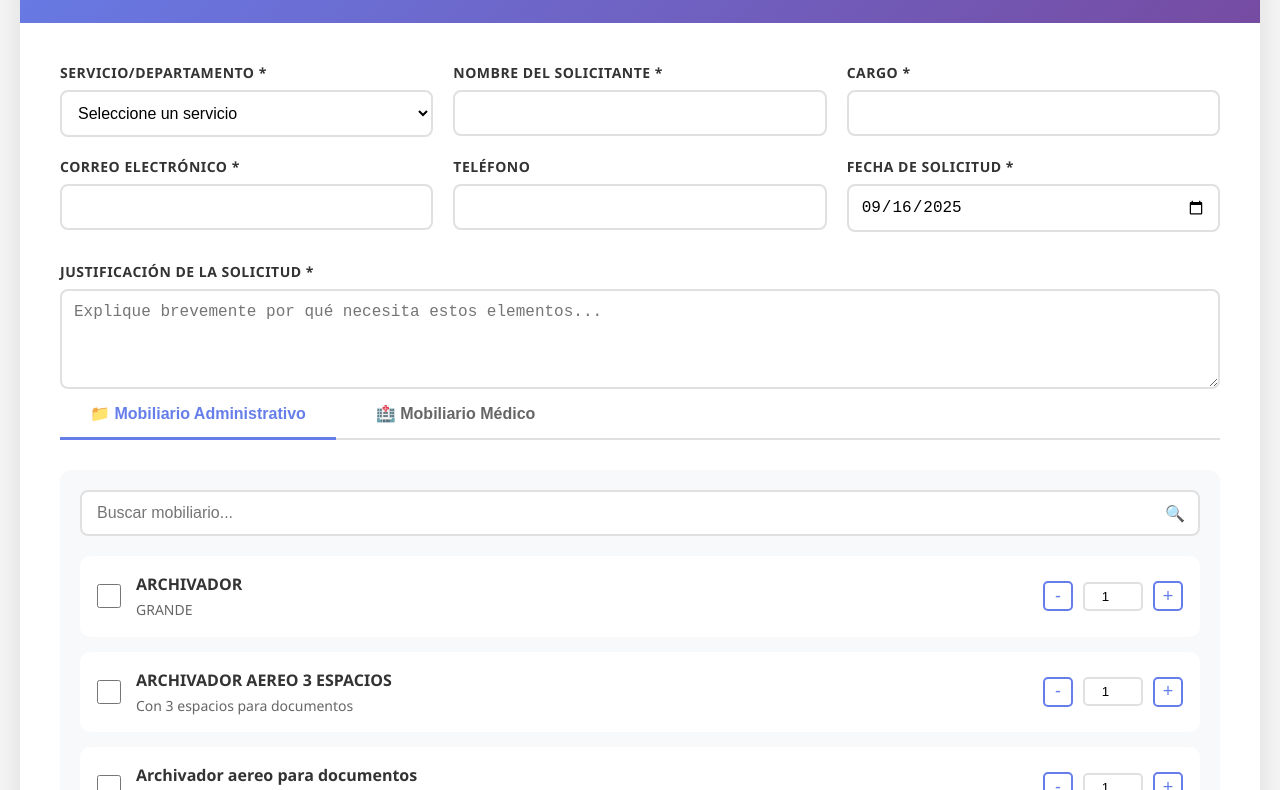
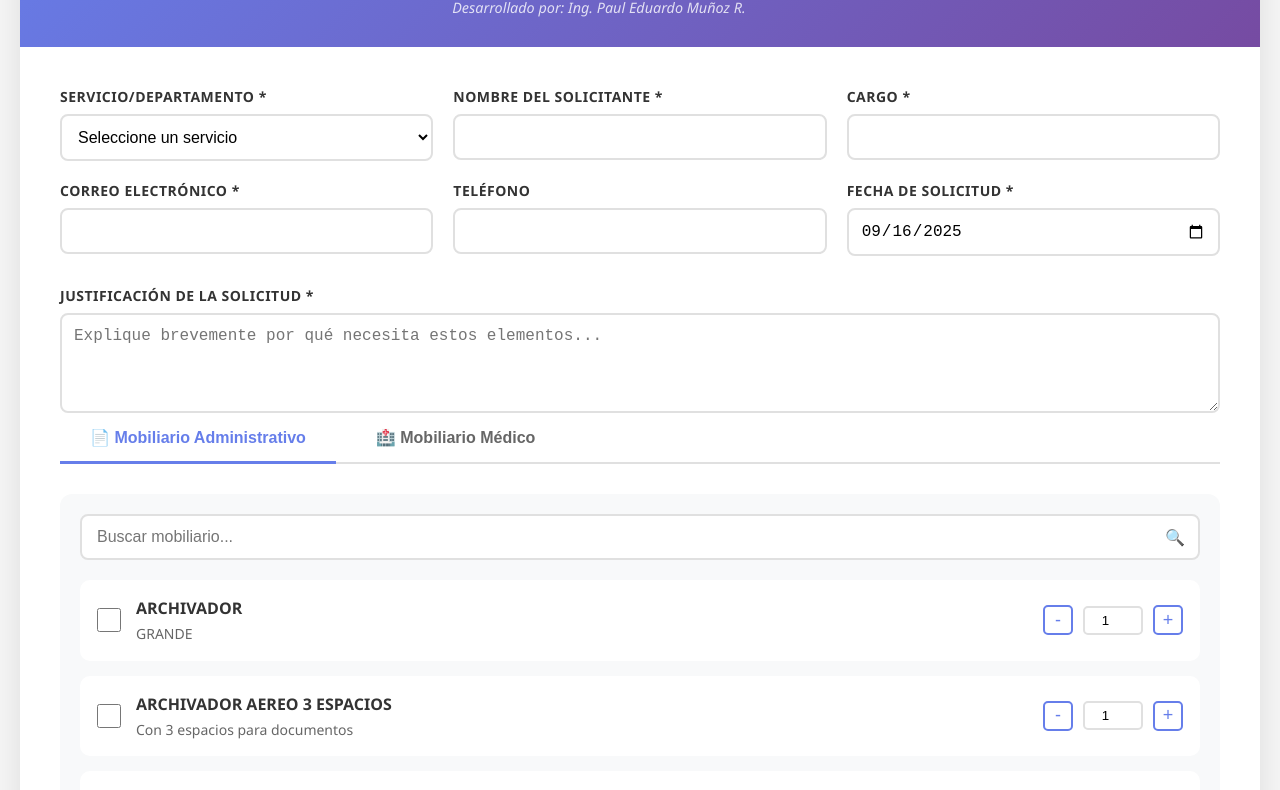
Before and after one commit to LiderBiomedico/Suministros-, a website: page index.html in a window 1280 px wide. Shown: the part 149-939 px from the top of the page. Drawn offline with Linux system fonts and the light colour scheme.

Commit message:
Add files via upload

```diff
--- a/index.html
+++ b/index.html
@@ -57,6 +57,14 @@
 .header p {
     font-size: 1.2em;
     opacity: 0.9;
+    margin-bottom: 5px;
+}
+
+.developer-info {
+    font-size: 0.9em;
+    opacity: 0.8;
+    font-style: italic;
+    margin-top: 5px;
 }
 
 @media (max-width: 768px) {
@@ -393,8 +401,9 @@
     <div class="header-content">
         <img src="logo-hslv.png" alt="Hospital Susana López" class="header-logo">
         <div class="header-text">
-            <h1> Hospital Susana López</h1>
+            <h1>Hospital Susana López</h1>
             <p>Sistema de Solicitud de Mobiliario</p>
+            <div class="developer-info">Desarrollado por: Ing. Paul Eduardo Muñoz R.</div>
         </div>
     </div>
 </div>
@@ -464,7 +473,7 @@
 
                 <div class="tabs">
                     <button type="button" class="tab active" onclick="changeTab('administrativo')">
-                        📁 Mobiliario Administrativo
+                        📄 Mobiliario Administrativo
                     </button>
                     <button type="button" class="tab" onclick="changeTab('medico')">
                         🏥 Mobiliario Médico
```
